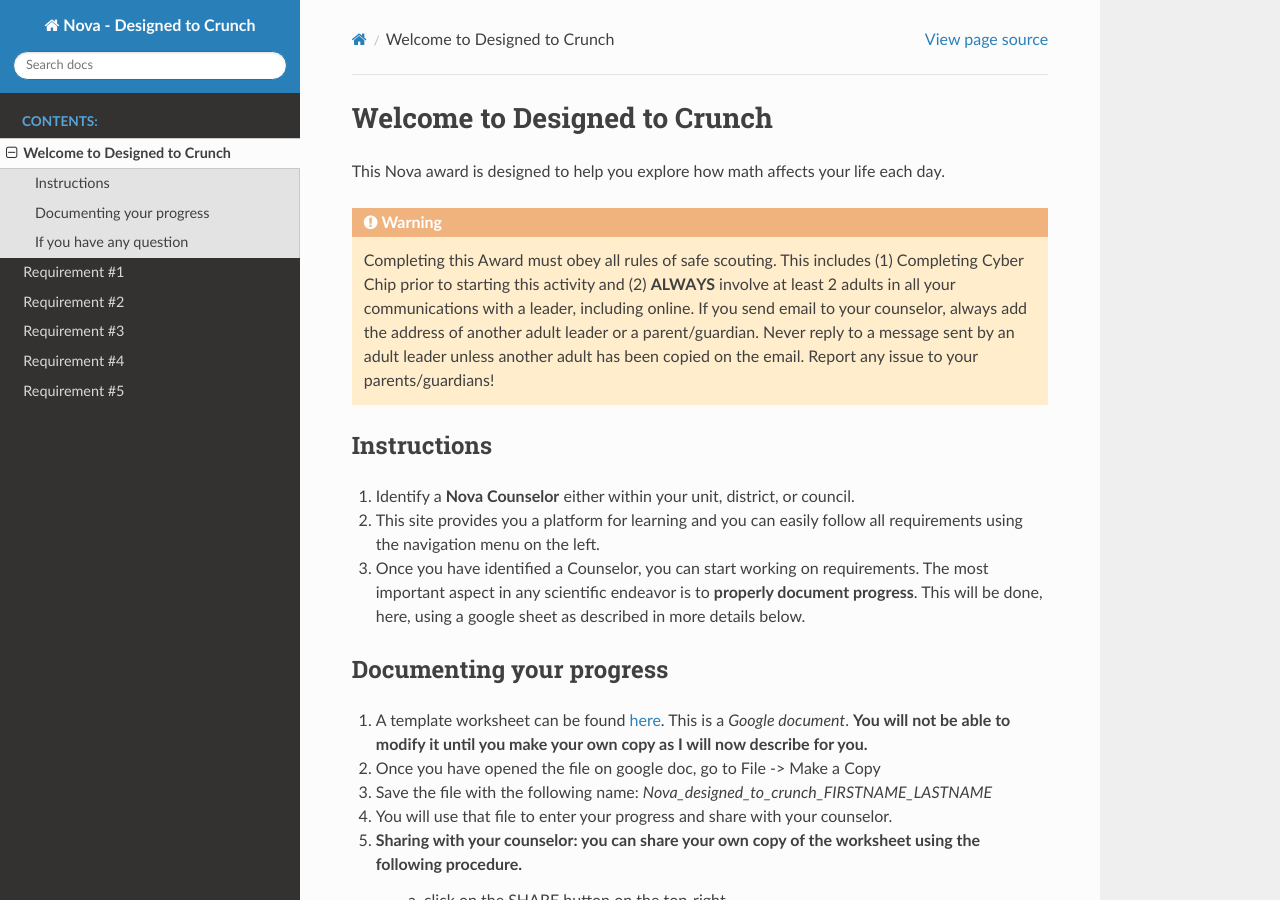
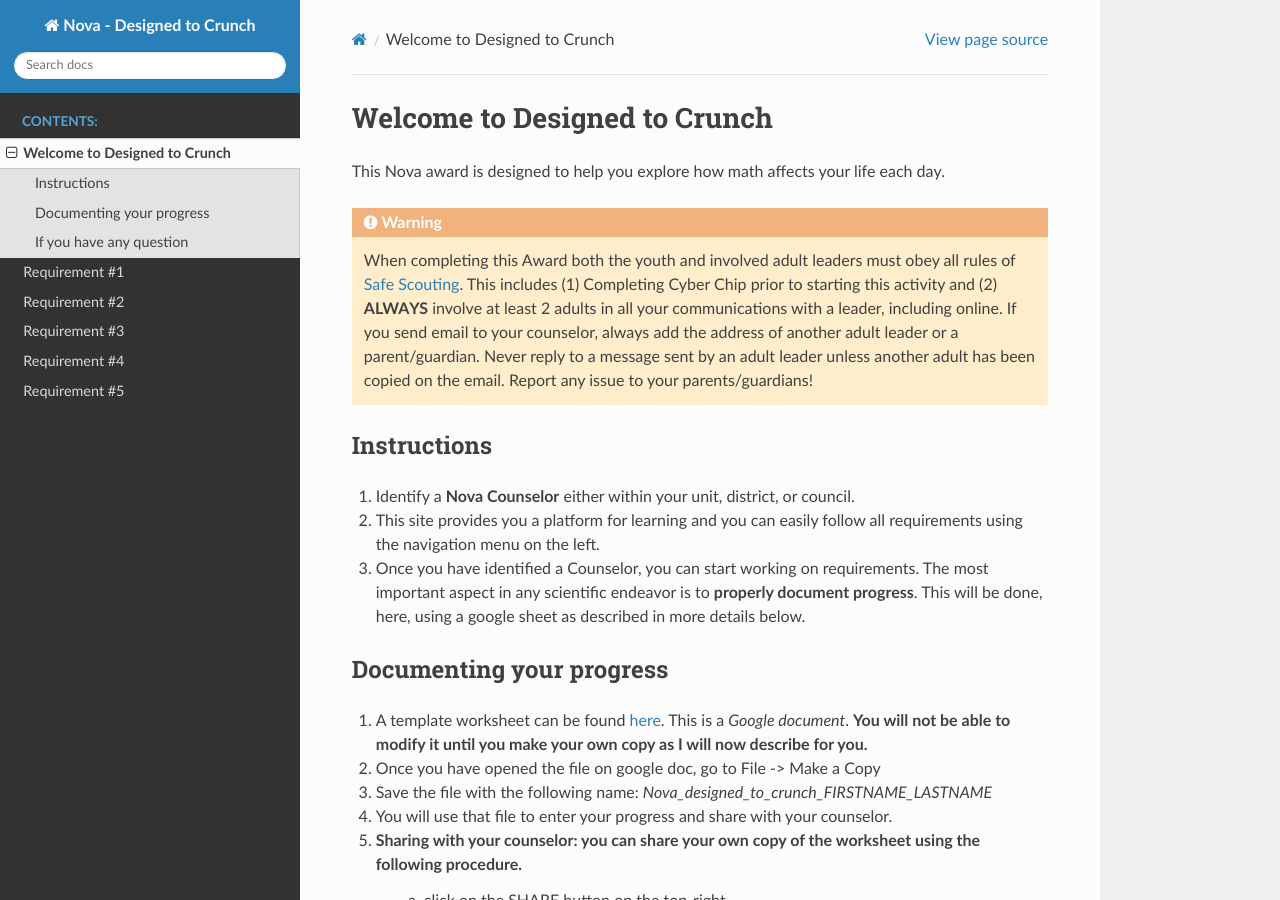
Before and after one commit to meuniv/NovaDTC, a Sphinx documentation site: the page built from source/introduction.rst, in a window 1280 px wide and 900 px high. Built offline with Sphinx 7.4.7 and the Read the Docs theme 2.0.0, drawn with Linux system fonts in a browser that asks for light colours.

Commit message:
Update introduction.rst

```diff
--- a/source/introduction.rst
+++ b/source/introduction.rst
@@ -5,7 +5,7 @@
 
 This Nova award is designed to help you explore how math affects your life each day.
 
-.. warning:: Completing this Award must obey all rules of safe scouting. This includes (1) Completing Cyber Chip prior to starting this activity and (2) **ALWAYS** involve at least 2 adults in all your communications with a leader, including online. If you send email to your counselor, always add the address of another adult leader or a parent/guardian. Never reply to a message sent by an adult leader unless another adult has been copied on the email. Report any issue to your parents/guardians!
+.. warning:: When completing this Award both the youth and involved adult leaders must obey all rules of `Safe Scouting <https://www.scouting.org/health-and-safety/gss/>`_. This includes (1) Completing Cyber Chip prior to starting this activity and (2) **ALWAYS** involve at least 2 adults in all your communications with a leader, including online. If you send email to your counselor, always add the address of another adult leader or a parent/guardian. Never reply to a message sent by an adult leader unless another adult has been copied on the email. Report any issue to your parents/guardians!
 
 Instructions
 ------------
```
